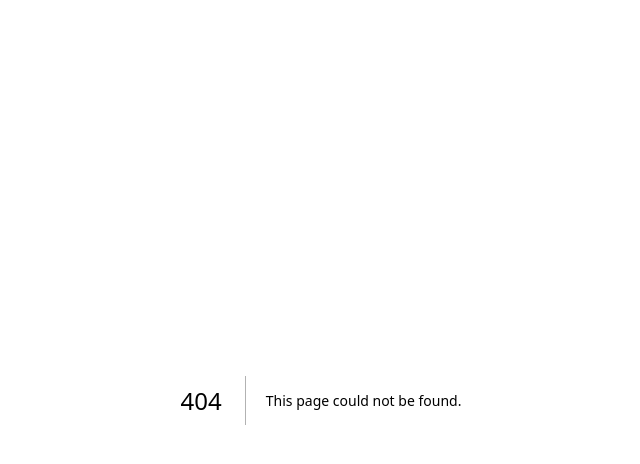
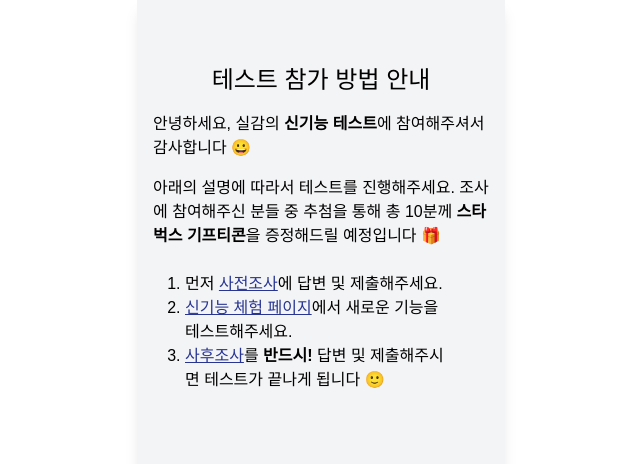
Before and after one commit to Rouxist/hci-2024-prototype, a Next.js app: page /instruction in a window 1280 px wide. Before the commit this address had no page. Shown: the top 464 px of the page, without its empty margins (319-959 px from the left). Built offline with nearby package versions, Linux system fonts and the light colour scheme.

Commit message:
feat: add instruction page

```diff
--- /dev/null
+++ b/src/app/instruction/page.tsx
@@ -0,0 +1,59 @@
+export default function Instruction() {
+  return (
+    <div className="flex flex-col items-center">
+      <div className="relative flex flex-col items-center h-screen w-[46vh] py-16 px-4 bg-gray-100 shadow-lg">
+        <h1 className="text-2xl h-sm:text-xl">테스트 참가 방법 안내</h1>
+        <h1 className="text-base h-sm:text-sm py-4">
+          안녕하세요, 실감의 <span className="font-bold">신기능 테스트</span>에
+          참여해주셔서 감사합니다 😀
+        </h1>
+        <h1 className="text-base h-sm:text-sm pb-4">
+          아래의 설명에 따라서 테스트를 진행해주세요. 조사에 참여해주신 분들 중
+          추첨을 통해 총 10분께{" "}
+          <span className="font-bold">스타벅스 기프티콘</span>을 증정해드릴
+          예정입니다 🎁
+        </h1>
+
+        <div className="flex justify-center my-2 px-8">
+          <ul className="text-base h-sm:text-sm list-decimal">
+            <li>
+              먼저{" "}
+              <a
+                className="text-color-silgam underline"
+                target="_blank"
+                href="https://forms.gle/V15u41QpDVn9P1c3A"
+                rel="noopener noreferrer"
+              >
+                사전조사
+              </a>
+              에 답변 및 제출해주세요.
+            </li>
+            <li>
+              <a
+                className="text-color-silgam underline"
+                target="_blank"
+                href="https://suneung-math-keyword-test.vercel.app/"
+                rel="noopener noreferrer"
+              >
+                신기능 체험 페이지
+              </a>
+              에서 새로운 기능을 테스트해주세요.
+            </li>
+            <li>
+              <a
+                className="text-color-silgam underline"
+                target="_blank"
+                href="https://forms.gle/DoLfXL7RTM6fnBhHA"
+                rel="noopener noreferrer"
+              >
+                사후조사
+              </a>
+              를 <span className="font-bold">반드시!</span> 답변 및 제출해주시면
+              테스트가 끝나게 됩니다 🙂
+            </li>
+          </ul>
+        </div>
+      </div>
+    </div>
+  );
+}
```
